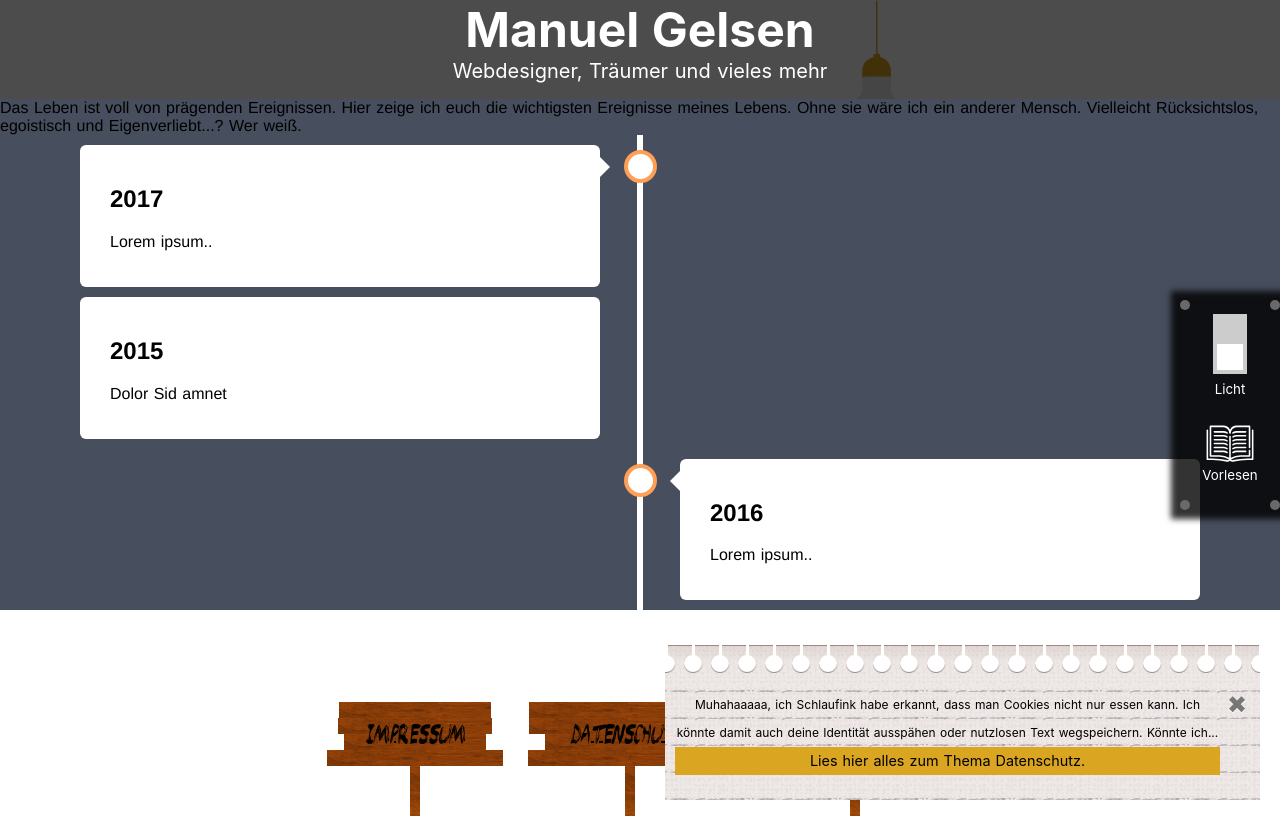
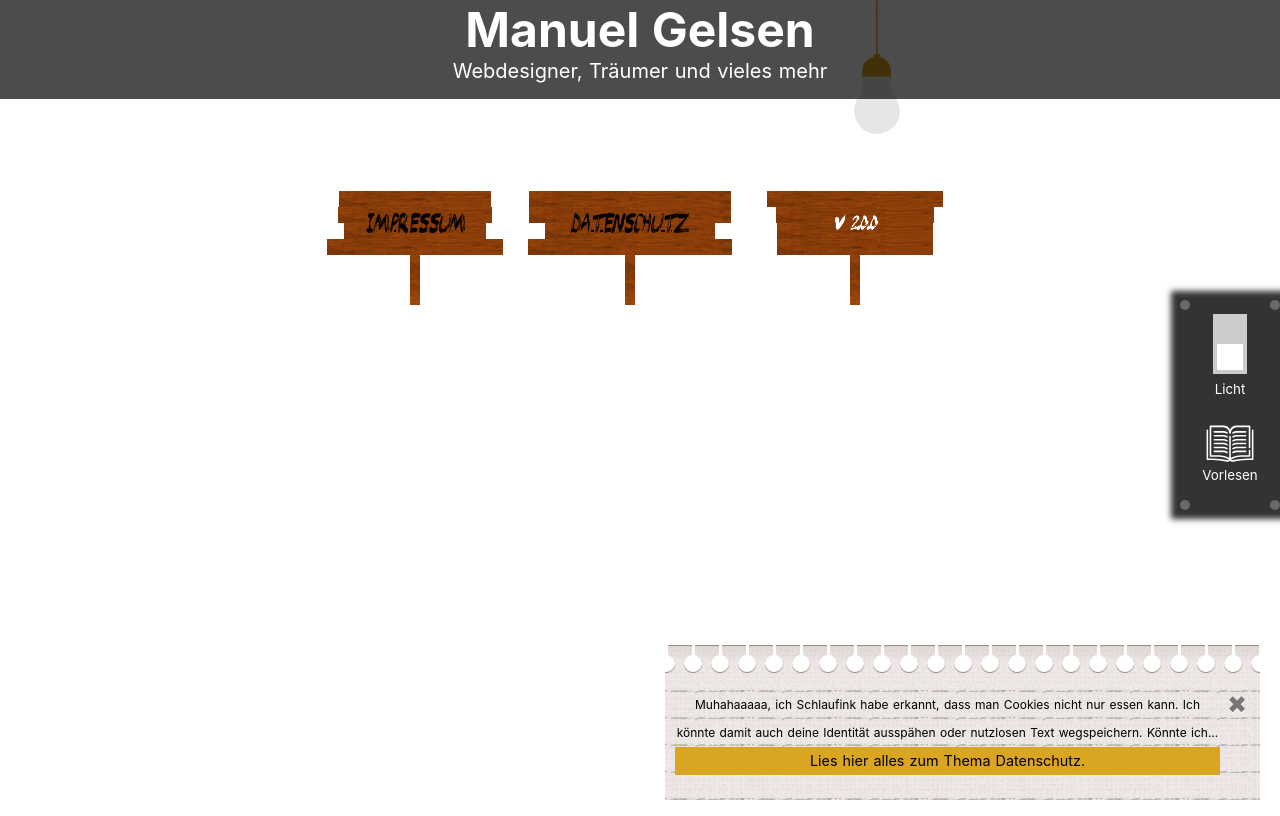
Before and after one commit to bassdman/my-website, a Nuxt app: page /lebenslauf in a window 1280 px wide. Built offline with nearby package versions, Linux system fonts and the light colour scheme.

Commit message:
updated metatags

```diff
--- a/pages/index.vue
+++ b/pages/index.vue
@@ -109,7 +109,7 @@ export default {
         {
           name: "description",
           content:
-            "Was frische Landluft alles bewirkt... Das ist also die offizielle Website von Manuel Gelsen, 30 Jahre, aus Fürth...? Hier ist ja noch alles eine Baustelle. Zeit mal, dem auf den Grund zu gehen."
+            "Was frische Landluft alles bewirkt... Das ist also die offizielle Website von Manuel Gelsen, 30 Jahre, aus Fürth...! Was gibt es hier zu entdecken? Zeit, dem mal auf den Grund zu gehen."
         },
         { name: "robots", content: "index,follow" }
       ],
--- a/pages/lebenslauf.vue
+++ /dev/null
@@ -1,203 +0,0 @@
-<template>
-  <div class="all">
-    <div>Das Leben ist voll von prägenden Ereignissen. Hier zeige ich euch die wichtigsten Ereignisse meines Lebens. Ohne sie wäre ich ein anderer Mensch. Vielleicht Rücksichtslos, egoistisch und Eigenverliebt...? Wer weiß.</div>
-
-    <div class="timeline">
-      <div class="container left">
-        <div class="content">
-          <h2>2017</h2>
-          <p>Lorem ipsum..</p>
-        </div>
-        <div class="content marTopSmall">
-          <h2>2015</h2>
-          <p>Dolor Sid amnet</p>
-        </div>
-      </div>
-      <div class="container right">
-        <div class="content">
-          <h2>2016</h2>
-          <p>Lorem ipsum..</p>
-        </div>
-      </div>
-    </div>
-  </div>
-</template>
-
-<script>
-//import Timeline from "timeline-vuejs";
-
-export default {
-  name: "lebenslauf",
-  created() {
-    this.$store.commit("header/pagename", "Lebenslauf");
-  },
-  head() {
-    return {
-      // Children can override the title.
-      title: "Lebenslauf",
-      // Result: My Page Title ← My Site
-      // If a child changes the title to "My Other Page Title",
-      // it will become: My Other Page Title ← My Site
-      titleTemplate: "Manuel Gelsen | %s",
-      // Define meta tags here.
-      meta: [
-        { name: "language", content: "de" },
-        {
-          name: "description",
-          content:
-            "Arbeitet seit Mai 2017 bei der Onlineprinters GmbH. Davor..."
-        },
-        { name: "robots", content: "index,follow" }
-      ],
-      link: [
-        { rel: "canonical", href: "https://www.manuelgelsen.de/impressum" },
-        { rel: "manifest", href: "/manifest.json" }
-      ]
-    };
-  },
-  data() {
-    return {};
-  }
-};
-</script>
-
-<style scoped>
-* {
-  box-sizing: border-box;
-}
-
-/* Set a background color */
-.all {
-  background-color: #474e5d;
-  font-family: Helvetica, sans-serif;
-}
-
-/* The actual timeline (the vertical ruler) */
-.timeline {
-  position: relative;
-  max-width: 1200px;
-  margin: 0 auto;
-}
-
-/* The actual timeline (the vertical ruler) */
-.timeline::after {
-  content: "";
-  position: absolute;
-  width: 6px;
-  background-color: white;
-  top: 0;
-  bottom: 0;
-  left: 50%;
-  margin-left: -3px;
-}
-
-/* Container around content */
-.container {
-  padding: 10px 40px;
-  position: relative;
-  background-color: inherit;
-  width: 50%;
-}
-
-/* The circles on the timeline */
-.container::after {
-  content: "";
-  position: absolute;
-  width: 25px;
-  height: 25px;
-  right: -17px;
-  background-color: white;
-  border: 4px solid #ff9f55;
-  top: 15px;
-  border-radius: 50%;
-  z-index: 1;
-}
-
-/* Place the container to the left */
-.left {
-  left: 0;
-}
-
-/* Place the container to the right */
-.right {
-  left: 50%;
-}
-
-/* Add arrows to the left container (pointing right) */
-.left::before {
-  content: " ";
-  height: 0;
-  position: absolute;
-  top: 22px;
-  width: 0;
-  z-index: 1;
-  right: 30px;
-  border: medium solid white;
-  border-width: 10px 0 10px 10px;
-  border-color: transparent transparent transparent white;
-}
-
-/* Add arrows to the right container (pointing left) */
-.right::before {
-  content: " ";
-  height: 0;
-  position: absolute;
-  top: 22px;
-  width: 0;
-  z-index: 1;
-  left: 30px;
-  border: medium solid white;
-  border-width: 10px 10px 10px 0;
-  border-color: transparent white transparent transparent;
-}
-
-/* Fix the circle for containers on the right side */
-.right::after {
-  left: -16px;
-}
-
-/* The actual content */
-.content {
-  padding: 20px 30px;
-  background-color: white;
-  position: relative;
-  border-radius: 6px;
-}
-
-.marTopSmall {
-  margin-top: 10px;
-}
-/* Media queries - Responsive timeline on screens less than 600px wide */
-@media screen and (max-width: 600px) {
-  /* Place the timelime to the left */
-  .timeline::after {
-    left: 31px;
-  }
-
-  /* Full-width containers */
-  .container {
-    width: 100%;
-    padding-left: 70px;
-    padding-right: 25px;
-  }
-
-  /* Make sure that all arrows are pointing leftwards */
-  .container::before {
-    left: 60px;
-    border: medium solid white;
-    border-width: 10px 10px 10px 0;
-    border-color: transparent white transparent transparent;
-  }
-
-  /* Make sure all circles are at the same spot */
-  .left::after,
-  .right::after {
-    left: 15px;
-  }
-
-  /* Make all right containers behave like the left ones */
-  .right {
-    left: 0%;
-  }
-}
-</style>
--- a/pages/spieleschmiede.vue
+++ b/pages/spieleschmiede.vue
@@ -95,7 +95,7 @@ export default {
         { name: "language", content: "de" },
         {
           name: "description",
-          content: "Meine Spieleschmiede"
+          content: "Hier werden Spiele entwickelt, geschmiedet und entworfen. Für streng geheime Spiele muss man sich anmelden :)"
         },
         { name: "robots", content: "index,follow" }
       ],
```
